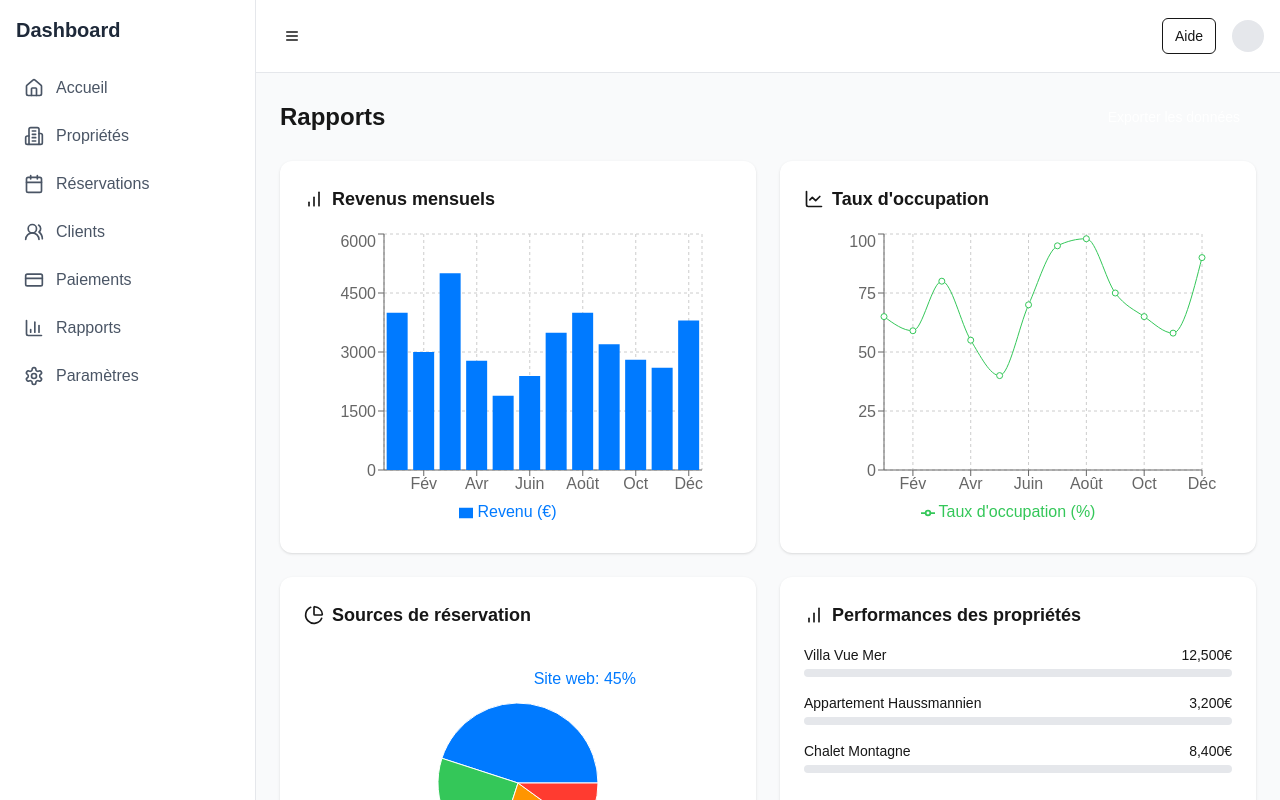
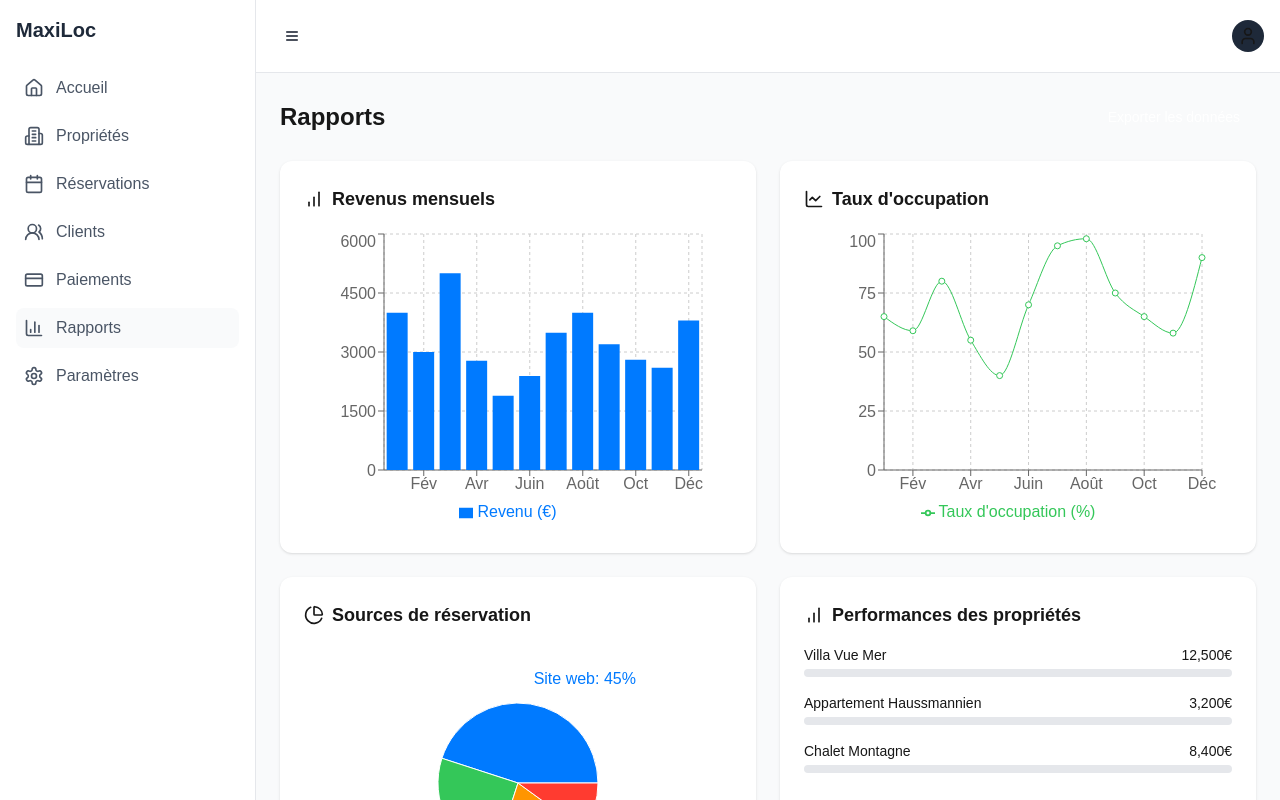
Before and after one commit to CHANG-Toma/maxi-loc, a Next.js app: page /dashboard/rapports in a window 1280 px wide. Shown: the top 800 px of the page. Built offline with nearby package versions, Linux system fonts and the light colour scheme.

Commit message:
fix(dashboard): layout children

```diff
--- a/src/app/dashboard/clients/page.tsx
+++ b/src/app/dashboard/clients/page.tsx
@@ -4,7 +4,7 @@
 import { motion } from "framer-motion";
 import { Mail, Phone, User } from "lucide-react";
 import { Button } from "../../../components/ui/button";
-import DashboardLayout from "../components/DashboardLayout";
+import Dashboard from "../page";
 
 export default function ClientsPage() {
   const clients = [
@@ -35,7 +35,7 @@ export default function ClientsPage() {
   ];
 
   return (
-    <DashboardLayout>
+    <Dashboard>
       <div className="space-y-6">
         <div className="flex justify-between items-center">
           <h2 className="text-2xl font-bold">Clients</h2>
@@ -118,6 +118,6 @@ export default function ClientsPage() {
           </div>
         </div>
       </div>
-    </DashboardLayout>
+    </Dashboard>
   );
 }
--- a/src/app/dashboard/components/DashboardLayout.tsx
+++ /dev/null
@@ -1,89 +0,0 @@
-
-"use client"
-
-import { useState } from "react";
-import { motion } from "framer-motion";
-import {
-  BarChart3,
-  Building2,
-  Calendar,
-  CreditCard,
-  Home,
-  Menu,
-  Settings,
-  Users2
-} from "lucide-react";
-import { Button } from "../../../components/ui/button";
-import Link from 'next/link';
-import { usePathname } from 'next/navigation';
-
-const DashboardLayout = ({ children }) => {
-  const [isSidebarOpen, setIsSidebarOpen] = useState(true);
-  const pathname = usePathname();
-
-  const navigationItems = [
-    { icon: <Home className="w-5 h-5" />, label: "Accueil", path: "/dashboard" },
-    { icon: <Building2 className="w-5 h-5" />, label: "Propriétés", path: "/dashboard/properties" },
-    { icon: <Calendar className="w-5 h-5" />, label: "Réservations", path: "/dashboard/bookings" },
-    { icon: <Users2 className="w-5 h-5" />, label: "Clients", path: "/dashboard/clients" },
-    { icon: <CreditCard className="w-5 h-5" />, label: "Paiements", path: "/dashboard/payments" },
-    { icon: <BarChart3 className="w-5 h-5" />, label: "Rapports", path: "/dashboard/reports" },
-    { icon: <Settings className="w-5 h-5" />, label: "Paramètres", path: "/dashboard/settings" }
-  ];
-
-  return (
-    <div className="min-h-screen bg-gray-50 flex">
-      {/* Sidebar */}
-      <motion.div
-        initial={{ x: -250 }}
-        animate={{ x: isSidebarOpen ? 0 : -250 }}
-        className="w-64 bg-white border-r border-gray-200 fixed h-full z-30"
-      >
-        <div className="p-4">
-          <h2 className="text-xl font-bold text-gray-800 mb-6">Dashboard</h2>
-          <nav className="space-y-2">
-            {navigationItems.map((item, index) => (
-              <Link
-                key={index}
-                href={item.path}
-                className={`flex items-center space-x-3 text-gray-600 hover:text-primary hover:bg-gray-50 w-full p-2 rounded-lg transition-colors ${
-                  pathname === item.path ? 'bg-gray-50 text-primary' : ''
-                }`}
-              >
-                {item.icon}
-                <span>{item.label}</span>
-              </Link>
-            ))}
-          </nav>
-        </div>
-      </motion.div>
-
-      {/* Main Content */}
-      <div className={`flex-1 ${isSidebarOpen ? 'ml-64' : 'ml-0'} transition-all duration-300`}>
-        {/* Top Bar */}
-        <header className="bg-white border-b border-gray-200 p-4 flex justify-between items-center">
-          <Button
-            variant="ghost"
-            size="icon"
-            onClick={() => setIsSidebarOpen(!isSidebarOpen)}
-          >
-            <Menu className="w-5 h-5" />
-          </Button>
-          <div className="flex items-center space-x-4">
-            <Button variant="outline" size="sm">
-              Aide
-            </Button>
-            <div className="w-8 h-8 bg-gray-200 rounded-full"></div>
-          </div>
-        </header>
-
-        {/* Dashboard Content */}
-        <main className="p-6">
-          {children}
-        </main>
-      </div>
-    </div>
-  );
-};
-
-export default DashboardLayout;
--- a/src/app/dashboard/page.tsx
+++ b/src/app/dashboard/page.tsx
@@ -17,7 +17,6 @@ import {
 } from "lucide-react";
 import { Button } from "../../components/ui/button";
 import { useState } from "react";
-import Link from 'next/link';
 import { usePathname } from 'next/navigation';
 import Overview from "./components/Overview";
 import { Sidebar } from "../../components/sidebar";
@@ -28,8 +27,9 @@ import {
   MenubarMenu,
   MenubarTrigger
 } from "@/components/ui/menubar";
+import { ReactNode } from "react";
 
-export default function Dashboard() {
+export default function Dashboard({ children }: { children?: ReactNode }) {
   const [isSidebarOpen, setIsSidebarOpen] = useState(true);
   const pathname = usePathname();
 
@@ -79,7 +79,7 @@ export default function Dashboard() {
 
         {/* Dashboard Content */}
         <main className="p-6">
-          <Overview />
+          {children || <Overview />}
         </main>
       </div>
     </div>
--- a/src/app/dashboard/paiements/page.tsx
+++ b/src/app/dashboard/paiements/page.tsx
@@ -4,7 +4,7 @@
 import { motion } from "framer-motion";
 import { CreditCard, DollarSign, Calendar } from "lucide-react";
 import { Button } from "../../../components/ui/button";
-import DashboardLayout from "../components/DashboardLayout";
+import Dashboard from "../page";
 
 export default function PaymentsPage() {
   const payments = [
@@ -38,7 +38,7 @@ export default function PaymentsPage() {
   ];
 
   return (
-    <DashboardLayout>
+    <Dashboard>
       <div className="space-y-6">
         <div className="flex justify-between items-center">
           <h2 className="text-2xl font-bold">Paiements</h2>
@@ -192,6 +192,6 @@ export default function PaymentsPage() {
           </div>
         </div>
       </div>
-    </DashboardLayout>
+    </Dashboard>
   );
 }
--- a/src/app/dashboard/parametres/page.tsx
+++ b/src/app/dashboard/parametres/page.tsx
@@ -1,4 +1,3 @@
-
 "use client"
 
 import { useState } from "react";
@@ -8,7 +7,7 @@ import { Button } from "../../../components/ui/button";
 import { Input } from "../../../components/ui/input";
 import { Switch } from "../../../components/ui/switch";
 import { Tabs, TabsContent, TabsList, TabsTrigger } from "../../../components/ui/tabs";
-import DashboardLayout from "../components/DashboardLayout";
+import Dashboard from "../page";
 
 export default function SettingsPage() {
   const [profile, setProfile] = useState({
@@ -24,7 +23,7 @@ export default function SettingsPage() {
   };
 
   return (
-    <DashboardLayout>
+    <Dashboard>
       <div className="space-y-6">
         <div className="flex justify-between items-center">
           <h2 className="text-2xl font-bold">Paramètres</h2>
@@ -310,6 +309,6 @@ export default function SettingsPage() {
           </TabsContent>
         </Tabs>
       </div>
-    </DashboardLayout>
+    </Dashboard>
   );
 }
--- a/src/app/dashboard/proprietes/page.tsx
+++ b/src/app/dashboard/proprietes/page.tsx
@@ -4,7 +4,7 @@
 import { motion } from "framer-motion";
 import { Building2 } from "lucide-react";
 import { Button } from "../../../components/ui/button";
-import DashboardLayout from "../components/DashboardLayout";
+import Dashboard from "../page";
 
 export default function PropertiesPage() {
   const properties = [
@@ -38,7 +38,7 @@ export default function PropertiesPage() {
   ];
 
   return (
-    <DashboardLayout>
+    <Dashboard>
       <div className="space-y-6">
         <div className="flex justify-between items-center">
           <h2 className="text-2xl font-bold">Propriétés</h2>
@@ -111,6 +111,6 @@ export default function PropertiesPage() {
           </div>
         </div>
       </div>
-    </DashboardLayout>
+    </Dashboard>
   );
 }
--- a/src/app/dashboard/rapports/page.tsx
+++ b/src/app/dashboard/rapports/page.tsx
@@ -1,10 +1,9 @@
-
 "use client"
 
 import { motion } from "framer-motion";
 import { BarChart, LineChart, PieChart } from "lucide-react";
 import { Button } from "../../../components/ui/button";
-import DashboardLayout from "../components/DashboardLayout";
+import Dashboard from "../page";
 import {
   BarChart as RechartsBarChart,
   Bar,
@@ -62,7 +61,7 @@ export default function ReportsPage() {
   const COLORS = ["#007AFF", "#34C759", "#FF9500", "#FF3B30"];
 
   return (
-    <DashboardLayout>
+    <Dashboard>
       <div className="space-y-6">
         <div className="flex justify-between items-center">
           <h2 className="text-2xl font-bold">Rapports</h2>
@@ -212,6 +211,6 @@ export default function ReportsPage() {
           </motion.div>
         </div>
       </div>
-    </DashboardLayout>
+    </Dashboard>
   );
 }
--- a/src/app/dashboard/reservations/page.tsx
+++ b/src/app/dashboard/reservations/page.tsx
@@ -1,10 +1,9 @@
-
 "use client"
 
 import { motion } from "framer-motion";
 import { Calendar, Users2 } from "lucide-react";
 import { Button } from "../../../components/ui/button";
-import DashboardLayout from "../components/DashboardLayout";
+import Dashboard from "../page";
 
 export default function BookingsPage() {
   const bookings = [
@@ -41,7 +40,7 @@ export default function BookingsPage() {
   ];
 
   return (
-    <DashboardLayout>
+    <Dashboard>
       <div className="space-y-6">
         <div className="flex justify-between items-center">
           <h2 className="text-2xl font-bold">Réservations</h2>
@@ -117,6 +116,6 @@ export default function BookingsPage() {
           </div>
         </div>
       </div>
-    </DashboardLayout>
+    </Dashboard>
   );
 }
```
